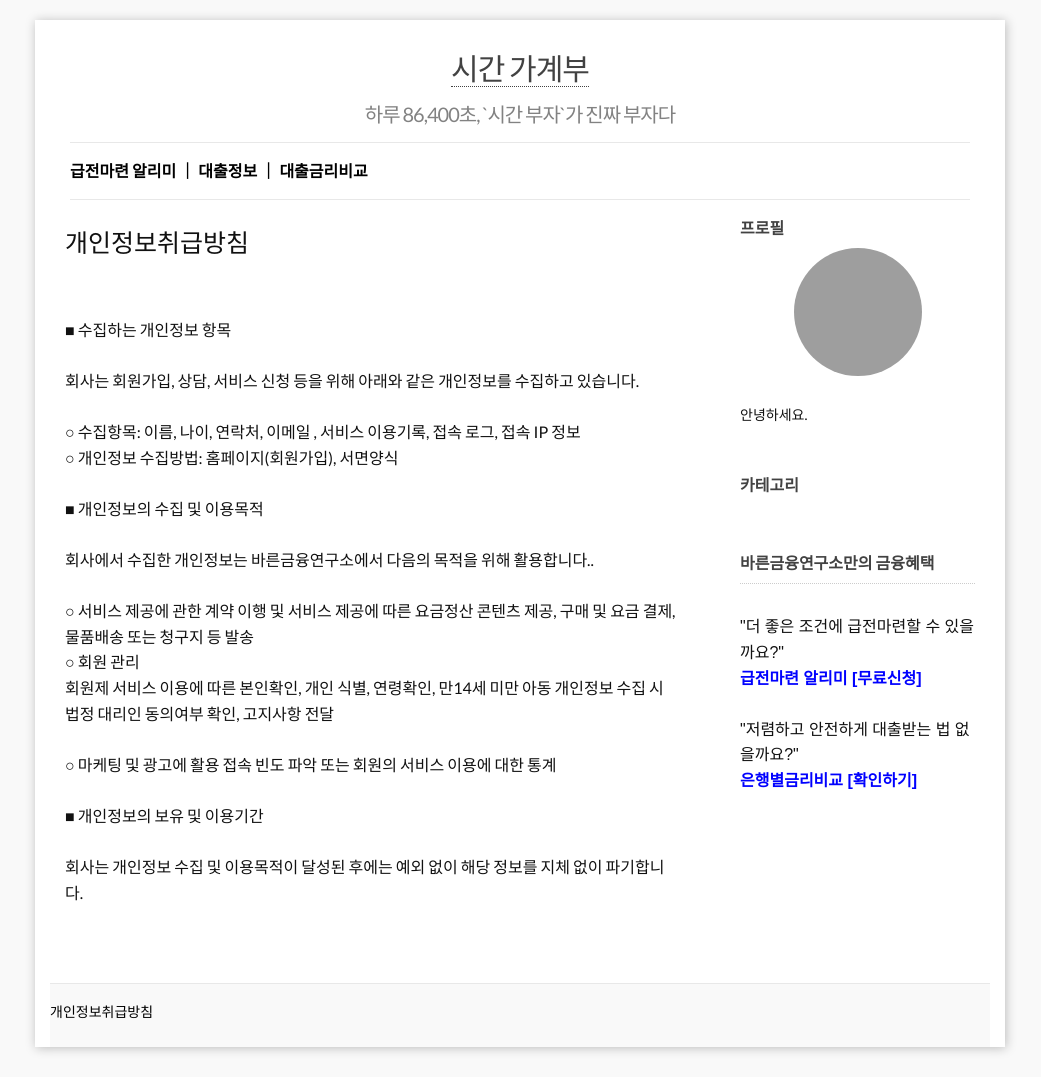
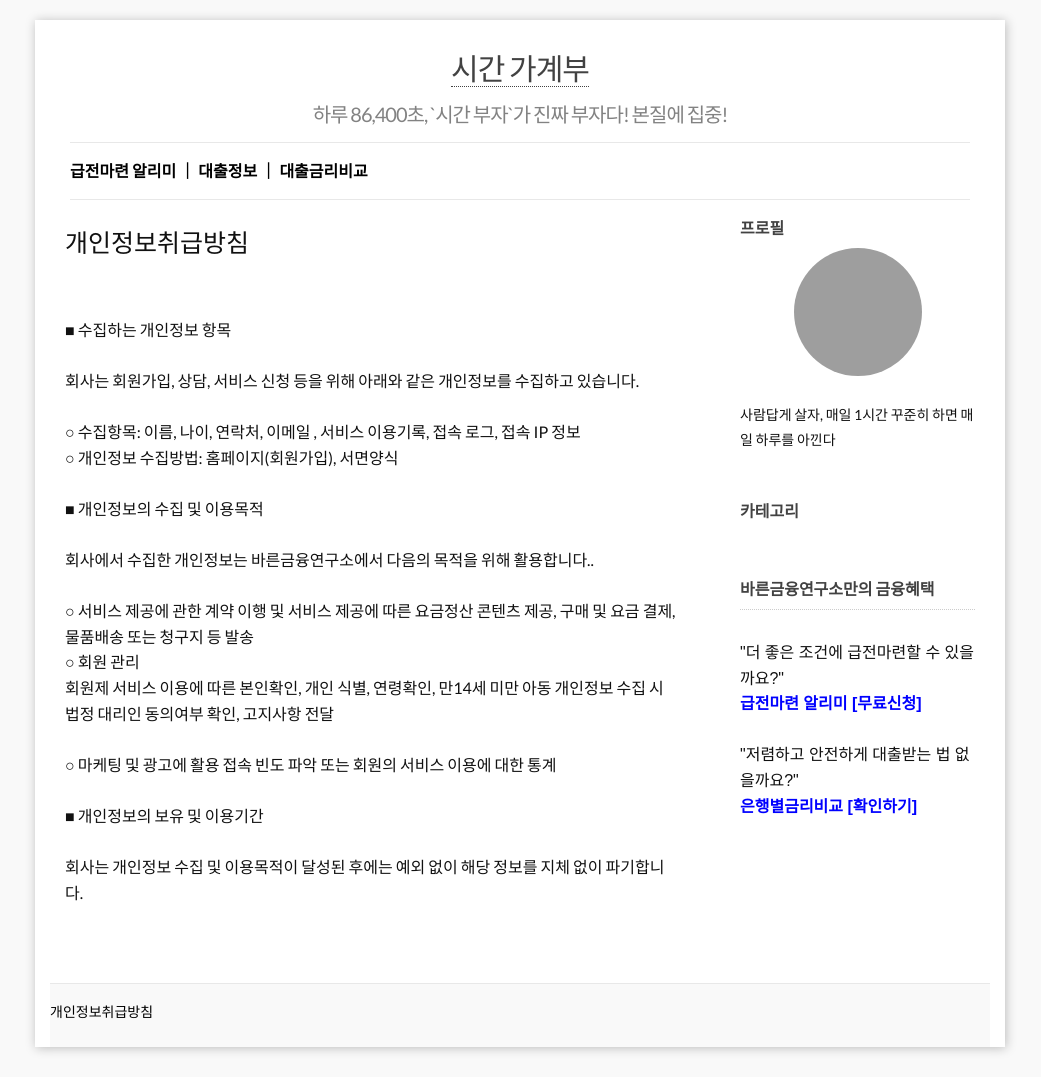
Before and after one commit to leevra/self-management.leeseungju.com, a Jekyll site: the page built from privacy.md, in a window 1280 px wide. Shown: the whole page, without its empty margins (120-1161 px from the left). Built offline with Jekyll 4.4.1, drawn with Linux system fonts in a browser that asks for light colours; some of the changed lines change nothing that is shown; grey boxes are pictures that could not be loaded.

Commit message:
Update _config.yml

```diff
--- a/_config.yml
+++ b/_config.yml
@@ -1,10 +1,10 @@
 ### Site info:
 title: 시간 가계부
-tagline: 하루 86,400초, `시간 부자`가 진짜 부자다
+tagline: 하루 86,400초, `시간 부자`가 진짜 부자다! 본질에 집중!
 author: 관리자
 email: help@leeseungju.com
-description: "은행별 아파트담보대출금리비교 정보, 대학생, 무직자소액대출 쉬운곳, 대출이자비교표 제공 인터넷대출사이트." # You can edit this line in _config.yml. It will appear in your document head meta and in your feed.xml site description
-keywords: "바른금융연구소, 무직자소액대출, 인터넷대출정보사이트"
+description: "노인은 황무지에 쇠꼬챙이로 구멍을 파더니 정성스럽게 도토리를 심고 있었습니다. 노인은 그렇게 비가 오나 눈이 오나 매일 100개의 도토리를 심는 노력을 3년째 계속하고 있었습니다. 1차세계대전을 참전한 후 10년이 지난 시점에 이 청년은 문득 노인을 생각해 내고 그 황무지를 찾았습니다. 놀랍게도 그곳은 노인이 심은 도토리가 자라 숲이 되어 있었습니다." # You can edit this line in _config.yml. It will appear in your document head meta and in your feed.xml site description
+keywords: "無"
 baseurl: "/" # the subpath of your site, e.g. /blog/
 url: "https://self-management.leeseungju.com" # the base hostname & protocol for your site
 locale: kr_KO
@@ -14,7 +14,7 @@ permalink: /:title
 github_username:  leevra
 disqus_shortname: self-management.leeseungju.com
 favicon:     "/images/favicon.ico"
-aboutme: 안녕하세요. # these are shown on aboutme-sidebar.
+aboutme: 사람답게 살자, 매일 1시간 꾸준히 하면 매일 하루를 아낀다 # these are shown on aboutme-sidebar.
 aboutme_photo: /images/profile.jpg # your photo.
 google_analytics_key:   # put YOUR key here to enable tracking! (blank to disable)
 
```
